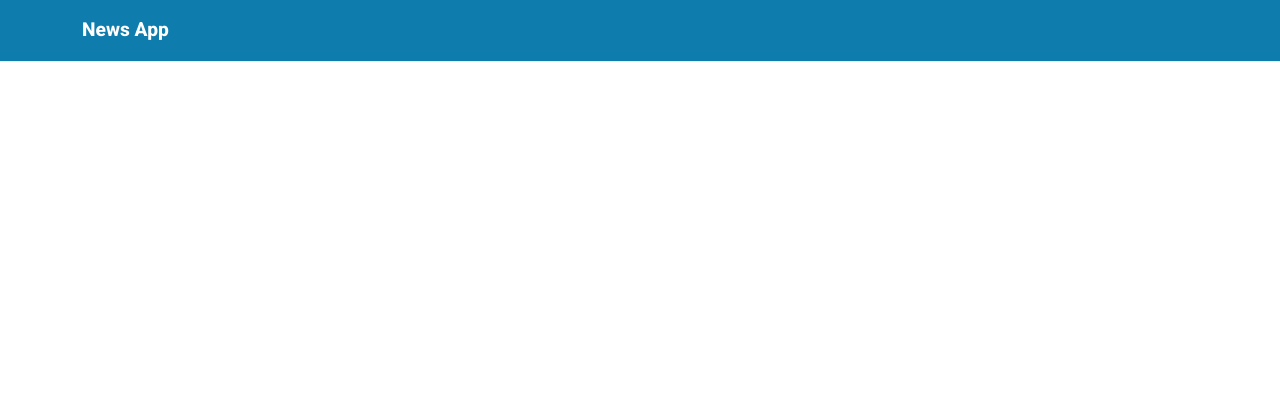
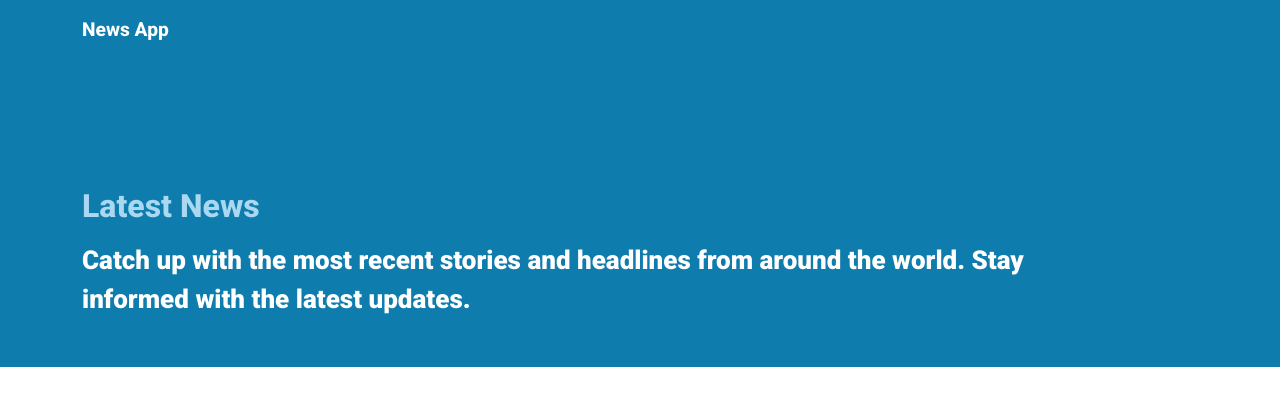
Before and after one commit to rogerjacobrj/news-app, a React (Vite) app: page / in a window 1280 px wide. Shown: the top 406 px of the page. Built offline with nearby package versions, Linux system fonts and the light colour scheme.

Commit message:
feat: banner component

```diff
--- a/src/App.tsx
+++ b/src/App.tsx
@@ -1,4 +1,5 @@
 import Header from './components/header';
+import Banner from './components/banner';
 import 'bootstrap/dist/css/bootstrap.min.css';
 import './styles/global.scss';
 
@@ -6,6 +7,7 @@ const App = () => {
   return (
     <div>
       <Header />
+      <Banner />
     </div>
   );
 };
--- /dev/null
+++ b/src/components/banner/index.tsx
@@ -0,0 +1,21 @@
+import styles from './styles.module.scss';
+
+const Banner = () => {
+  return (
+    <section className={styles.banner}>
+      <div className="container">
+        <div className="row">
+          <div className="col-12">
+            <h1 className={styles.title}>Latest News</h1>
+            <p className={styles.subtitle}>
+              Catch up with the most recent stories and headlines from around the world. Stay
+              informed with the latest updates.
+            </p>
+          </div>
+        </div>
+      </div>
+    </section>
+  );
+};
+
+export default Banner;
--- /dev/null
+++ b/src/components/banner/styles.module.scss
@@ -0,0 +1,37 @@
+@import '../../styles/colors.scss';
+
+.banner {
+  background-color: $theme;
+  padding-top: 8rem;
+  padding-bottom: 2rem;
+
+  .title {
+    color: $bannerLight;
+    margin-bottom: 1rem;
+    font-size: 2rem;
+    font-weight: 800;
+  }
+
+  .subtitle {
+    color: $white;
+    font-size: 1.25rem;
+    font-weight: 900;
+  }
+
+  @media (min-width: 992px) {
+    .title {
+      font-size: 2rem;
+    }
+
+    .subtitle {
+      max-width: 75%;
+      font-size: 1.625rem;
+    }
+  }
+
+  @media (min-width: 992px) {
+    .subtitle {
+      max-width: 85%;
+    }
+  }
+}
--- a/src/components/header/styles.module.scss
+++ b/src/components/header/styles.module.scss
@@ -1,9 +1,13 @@
-@import "../../styles/colors.scss";
+@import '../../styles/colors.scss';
+
+.navigation {
+  margin-bottom: -0.063rem;
+}
 
 .mobileNavBar {
   background-color: $theme;
   color: $white;
-  border-bottom: 0.063rem solid $border;
+  border-bottom: 0;
 }
 
 .mobileNavbarBrand {
@@ -153,7 +157,7 @@
 // Desktop
 .desktopNavBar {
   padding: 1rem 0;
-  border-bottom: 0.063rem solid $border;
+  border-bottom: 0;
   display: none;
   background-color: $theme;
 }
--- a/src/styles/colors.scss
+++ b/src/styles/colors.scss
@@ -1,8 +1,9 @@
-$theme: #0E7CAD;
-$white: #FFFFFF;
-$darkWhite: #DDDDDD;
-$dark: #20222A;
+$theme: #0e7cad;
+$white: #ffffff;
+$darkWhite: #dddddd;
+$dark: #20222a;
 $darkLight: #282c34;
-$background: #F2F4F7;
+$background: #f2f4f7;
 $grey: #767676;
-$border: #EBEBEB;
+$border: #ebebeb;
+$bannerLight: #a9d8f0;
```
